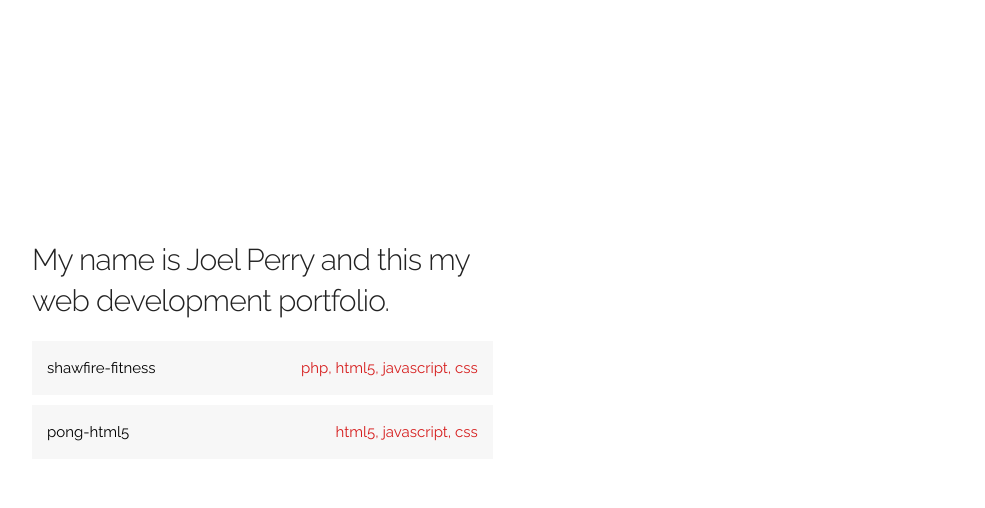
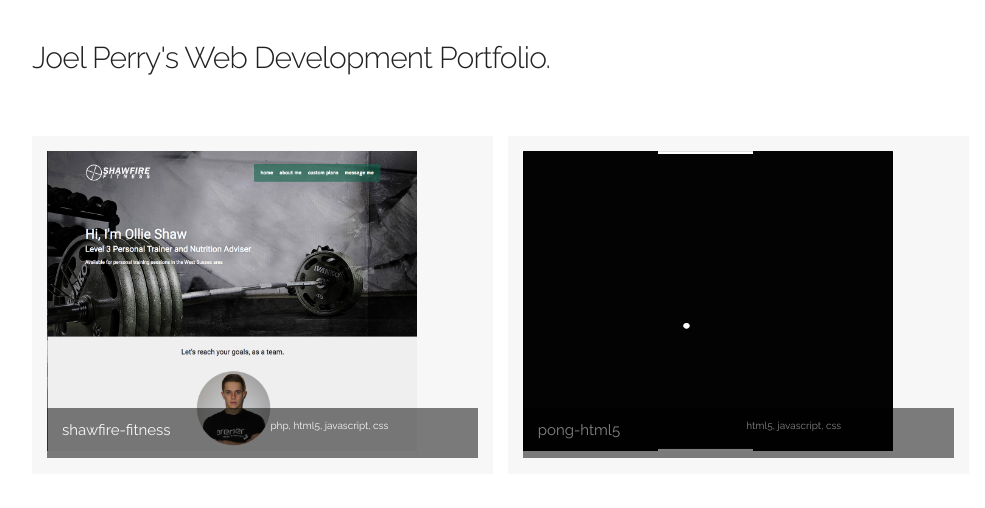
Before and after one commit to joelperry93/portfolio, a PHP site: page / in a window 1280 px wide. Shown: the top 508 px of the page, without its empty margins (128-1113 px from the left). Run offline with PHP 8.4, Linux system fonts and the light colour scheme.

Commit message:
Added project image boxes

```diff
--- a/css/style.css
+++ b/css/style.css
@@ -9,13 +9,15 @@ a {
 ul.projects-list li {
     background-color:#f7f7f7;
     padding:1em;
-    width:auto;
-    color:#000;
+    min-height:300px;
+    color:#fff;
+    margin-right:1em;
 }
 
 p.web-technologies {
     float:right;
-    color: #D61E1E;
+    color: #fff;
+    font-size:1rem;
 }
 
 p.project-name {
@@ -23,3 +25,25 @@ p.project-name {
     clear:none;
     font-weight:bold;
 }
+
+header {
+    padding:2.5em 0em;
+}
+
+li.project {
+    display:block;
+}
+
+img.project-preview-image {
+    width:370px;
+    height:300px;
+    margin:0;
+}
+
+.project-preview-footer {
+    height:30px;
+    padding:10px 15px;
+    background-color:#000;
+    opacity:0.5;
+    margin-top:-50px;
+}
--- a/index.php
+++ b/index.php
@@ -2,47 +2,45 @@
 <!DOCTYPE html>
 <html lang="en">
 <head>
-
-  <!-- Basic Page Needs
-  –––––––––––––––––––––––––––––––––––––––––––––––––– -->
     <meta charset="utf-8">
     <title>joel perry's portfolio</title>
     <meta name="description" content="">
     <meta name="author" content="">
 
-  <!-- Mobile Specific Metas
-  –––––––––––––––––––––––––––––––––––––––––––––––––– -->
     <meta name="viewport" content="width=device-width, initial-scale=1">
 
-  <!-- FONT
-  –––––––––––––––––––––––––––––––––––––––––––––––––– -->
     <link href="//fonts.googleapis.com/css?family=Raleway:400,300,600" rel="stylesheet" type="text/css">
 
-  <!-- CSS
-  –––––––––––––––––––––––––––––––––––––––––––––––––– -->
     <link rel="stylesheet" href="css/normalize.css">
     <link rel="stylesheet" href="css/skeleton.css">
     <link rel="stylesheet" href="css/style.css">
 
-  <!-- Favicon
-  –––––––––––––––––––––––––––––––––––––––––––––––––– -->
     <link rel="icon" type="image/png" href="images/favicon.png">
 </head>
 <body>
 
 <div class="container">
 	<div class="row">
-		<div class="one-half column" style="margin-top: 25%">
-			<h4>My name is Joel Perry and this my web development portfolio.</h4>
+        <div class="twelve column">
+            <header>
+      			<h4>Joel Perry's Web Development Portfolio.</h4>
+            </header>
 
-			<ul class="projects-list">
+			<ul class="projects-list row">
 				<?php foreach ($projects as $project): ?>
 					<a href="<?= $project->url ?>">
-						<li>
-              <span class="project-name"><?= $project->name ?></span>
-              <p class="web-technologies">
+						<li class="project six columns">
+                            <img src="<?= $project->image->url; ?>" class="project-preview-image" />
+
+                            <div class="row project-preview-footer">
+                                <div class="one-half column project-name">
+                                    <?= $project->name ?>
+                                </div>
+
+                                <p class="one-half column web-technologies">
                                     <?= implode(', ', $project->technologies) ?>
                                 </p>
+                            </div>
                         </li>
 					</a>
 				<?php endforeach; ?>
--- a/projects.json
+++ b/projects.json
@@ -2,11 +2,13 @@
     {
         "name" : "shawfire-fitness",
         "url"  : "/shawfire-fitness/",
-        "technologies" : ["php", "html5", "javascript", "css"]
+        "technologies" : ["php", "html5", "javascript", "css"],
+        "image" : { "url" : "img/projects/shawfire-fitness.png" }
     },
     {
         "name" : "pong-html5",
         "url"  : "/pong-html5/",
-        "technologies" : ["html5", "javascript", "css"]
+        "technologies" : ["html5", "javascript", "css"],
+        "image" : { "url" : "img/projects/pong-html5.png" }
     }
 ]
```
Also changed, not shown: img/projects/pong-html5.png (added), img/projects/shawfire-fitness.png (added). Lines whose indentation alone changed are shown as unchanged.
